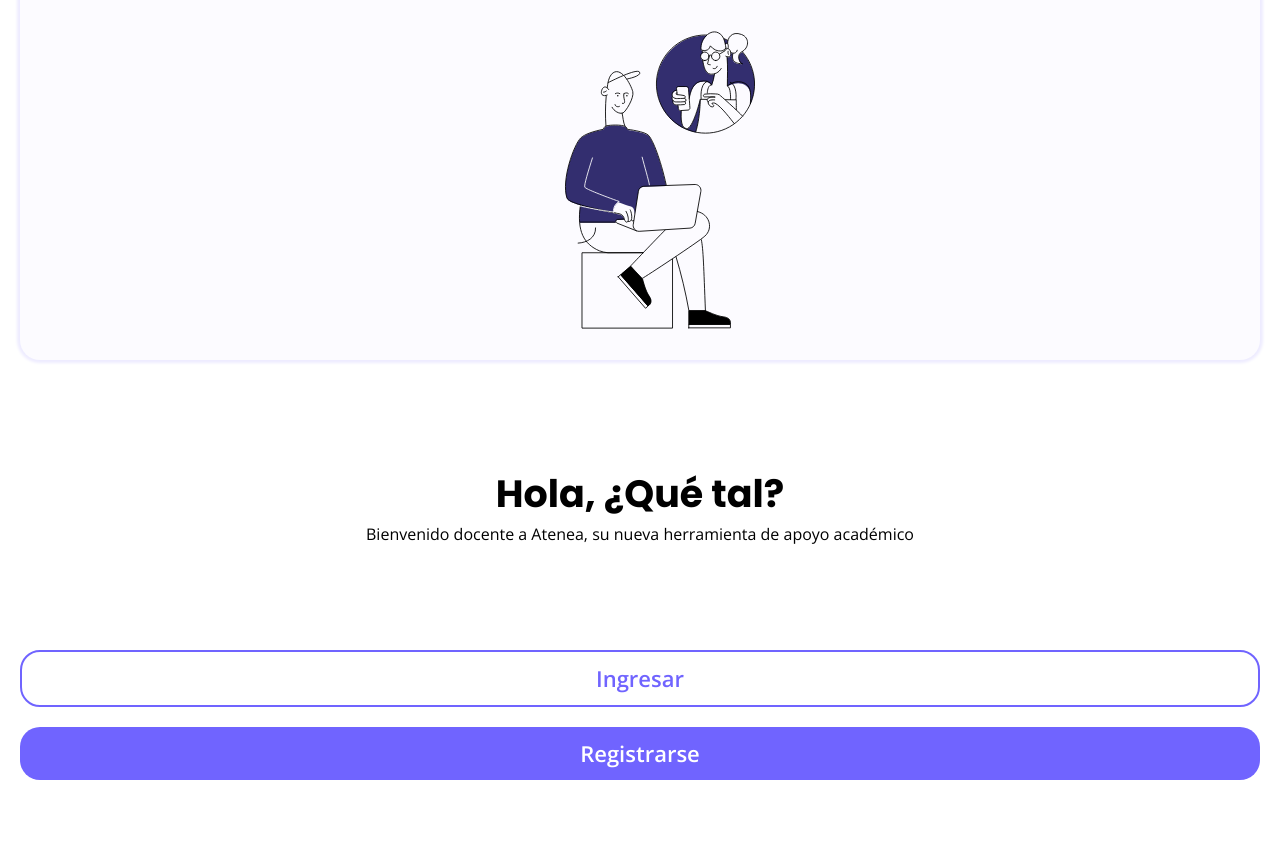
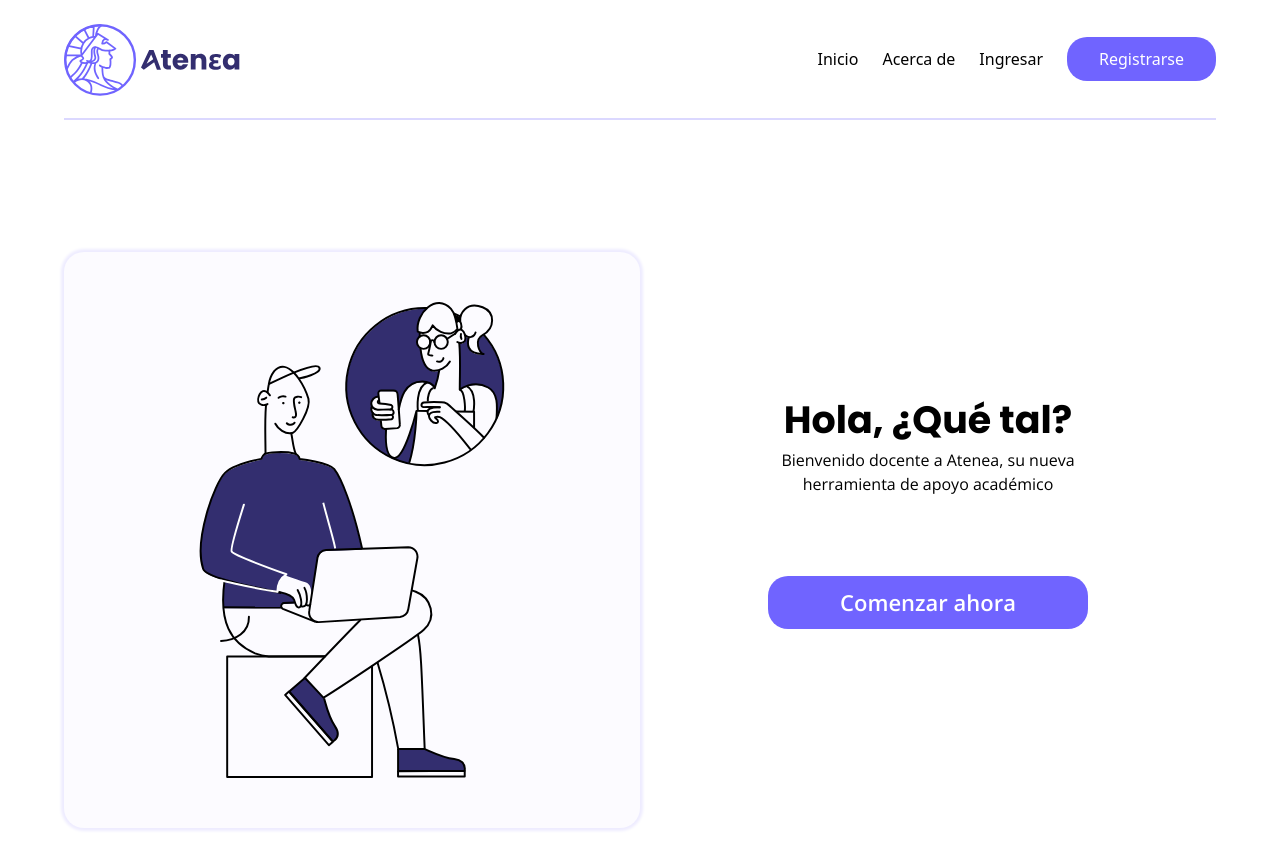
Before and after one commit to Rafterminador/atenea-cliente, a React (Create React App) app: page / in a window 1280 px wide. Shown: the top 868 px of the page. Before the commit the page ends 800 px from the top, so only its background shows below. Built offline with nearby package versions, Linux system fonts and the light colour scheme; the HTML template or start-up script is replaced by a standard one.

Commit message:
fixed landig page and navbar

```diff
--- /dev/null
+++ b/src/components/Navbar.jsx
@@ -0,0 +1,42 @@
+import React from "react";
+import Logo from "../assets/images/logo.svg";
+import { Link } from 'react-router-dom'
+
+
+const Navbar = () => {
+    return (
+        <>
+            <nav className="hidden md:flex md:justify-center md:py-6 md:border-b-2 md:border-[#DBD8FF] md:h-[120px] mx-16">
+                <Link to='/'>
+                    <img src={Logo} alt='img' />
+                </Link>
+
+                <ul className="list-none sm:flex hidden justify-end items-center flex-1 space-x-6">
+                    <li className="font-sans text-[16px] cursor-pointer">
+                        <Link to='/' className="cursor-pointer">
+                            Inicio
+                        </Link>
+                    </li>
+                    <li>
+                    <Link to='/' className="cursor-pointer">
+                            Acerca de
+                        </Link>
+                    </li>
+                    <li>
+                    <Link to='/login' className="cursor-pointer">
+                            Ingresar
+                        </Link>
+                    </li>
+
+                    <li className="bg-[#7064FF] rounded-[20px] px-[32px] py-[10px] text-white cursor-pointer hover:bg-[#8D83FF]">
+                    <Link to='/registro/usuario' className="cursor-pointer">
+                            Registrarse
+                        </Link>
+                    </li>
+                </ul>
+            </nav>
+        </>
+    );
+};
+
+export default Navbar;
--- a/src/pages/LandingPage.jsx
+++ b/src/pages/LandingPage.jsx
@@ -1,6 +1,7 @@
 import React from "react";
 import ImagenPrincipal from "../assets/images/landing.svg";
 import { useNavigate } from "react-router-dom";
+import Navbar from "../components/Navbar";
 
 const LandingPage = () => {
   const navigate = useNavigate();
@@ -11,23 +12,25 @@ const LandingPage = () => {
     navigate("registro/usuario");
   }
   return (
-    <div className="mx-5 contenedor flex flex-col justify-between">
-      <div className="bg-[#FCFBFF] bordeblur flex flex-col items-center">
+    <>
+      <Navbar />
+      <div className="mx-16 h-full contenedor flex flex-col justify-between text-center items-center md:grid md:grid-cols-2">
+        <div className="bg-[#FCFBFF] bordeblur w-full flex justify-center  md:rounded-[20px] mt-[40px]">
           <img src={ImagenPrincipal} alt="dashboard" />
         </div>
 
-      <div className="flex flex-col text-center">
+        <div className="flex flex-col text-center md:mx-32">
           <div>
             <h1>Hola, ¿Qué tal?</h1>
           </div>
-        <div>
+          <div className="mb-20">
             <p>
               Bienvenido docente a Atenea, su nueva herramienta de apoyo académico
             </p>
           </div>
-      </div>
 
-      <div className="">
+
+          <div className=" md:hidden">
             <button
               className="mb-5 text-center min-w-full bg-transparent text-[#7064FF] border-2 border-[#7064FF]"
               onClick={handleLogin}
@@ -41,7 +44,19 @@ const LandingPage = () => {
               Registrarse
             </button>
           </div>
+
+          <div className="hidden md:flex flex-col">
+            <button
+              className="mb-5 text-center min-w-full bg-[#7064FF] text-white"
+              onClick={handleRegister}
+            >
+              Comenzar ahora
+            </button>
+
           </div>
+        </div>
+      </div>
+    </>
   );
 };
 
--- a/src/pages/RegistroUsuario.jsx
+++ b/src/pages/RegistroUsuario.jsx
@@ -34,7 +34,7 @@ const RegistroUsuario = () => {
         <img src={ImageRegistrod} alt="Registrosd" />
       </div>
 
-        <div className="md:my-[220px] md:w-[576px] md:mr-[1128px] md:my-[0px]">
+      <div className="md:my-[220px] md:w-[576px] md:mr-[1128px]">
         <div className="flex flex-col text-center md:my-[48px]">
           <h1 className="md:my-[28px]" >Hola docente</h1>
           <p>Es un gusto apoyar a una nueva persona</p>
```
Also changed, not shown: src/assets/images/landing.svg. Lines whose indentation alone changed are shown as unchanged.
